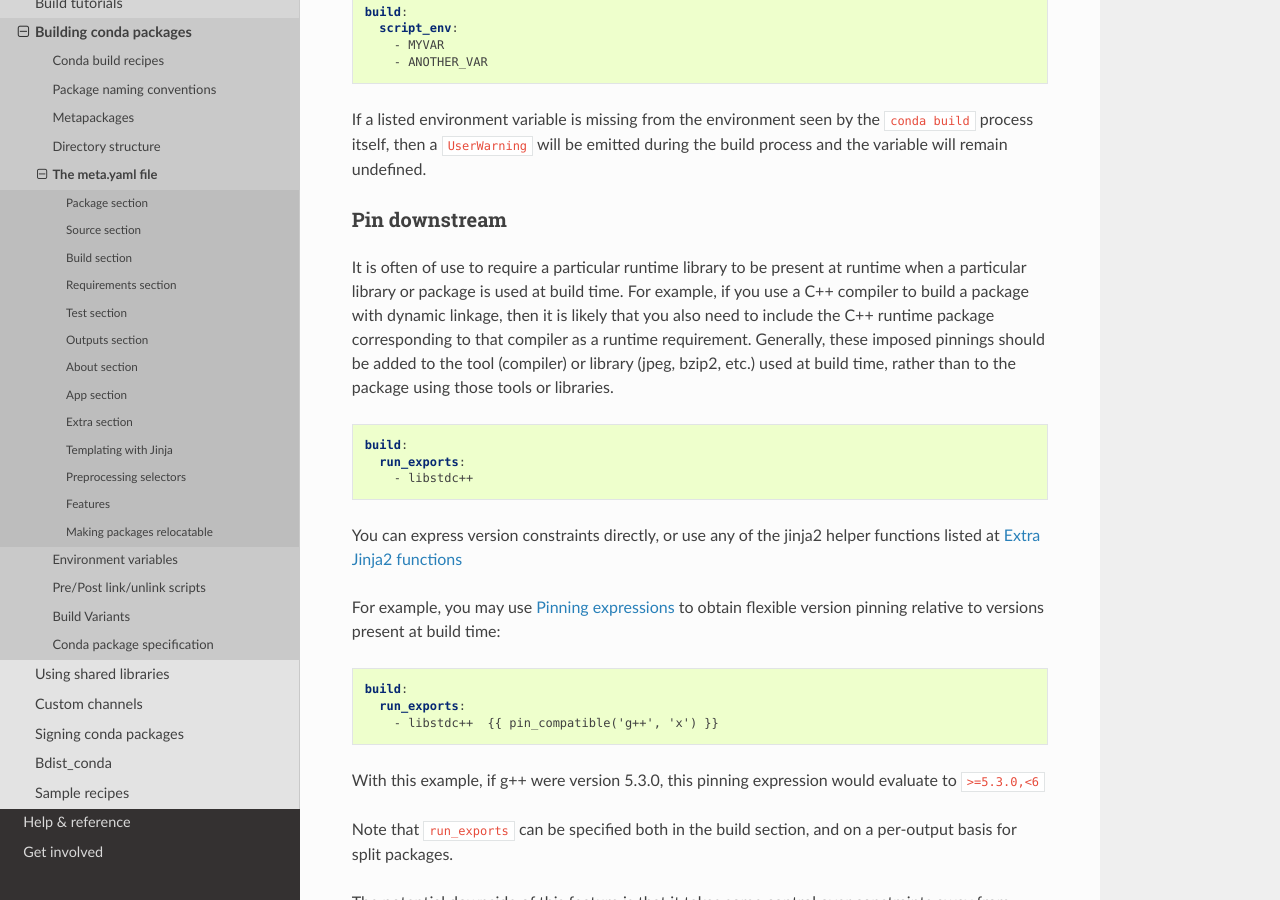
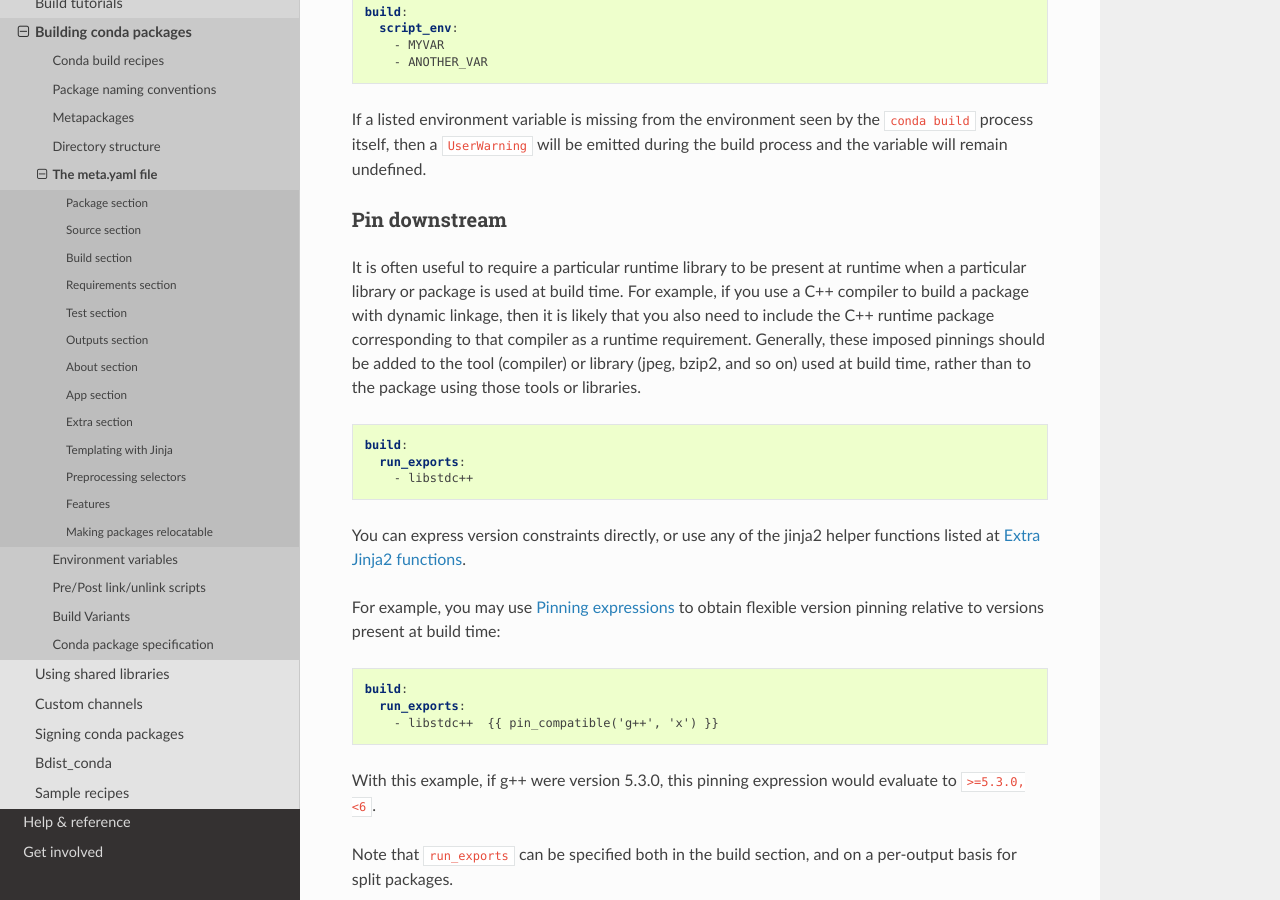
Before and after one commit to conda/conda-docs, a Sphinx documentation site: the page built from docs/source/building/meta-yaml.rst, in a window 1280 px wide and 900 px high, scrolled down 9852 px. Built offline with Sphinx 7.4.7 and the Read the Docs theme 2.0.0, drawn with Linux system fonts in a browser that asks for light colours; some of the changed text lies outside the part shown.

Commit message:
small style edits to meta-yaml
small style edits to meta-yaml

```diff
--- a/docs/source/building/meta-yaml.rst
+++ b/docs/source/building/meta-yaml.rst
@@ -445,12 +445,12 @@ undefined.
 Pin downstream
 ~~~~~~~~~~~~~~
 
-It is often of use to require a particular runtime library to be present at
+It is often useful to require a particular runtime library to be present at
 runtime when a particular library or package is used at build time. For example,
 if you use a C++ compiler to build a package with dynamic linkage, then it is
 likely that you also need to include the C++ runtime package corresponding to
 that compiler as a runtime requirement. Generally, these imposed pinnings should
-be added to the tool (compiler) or library (jpeg, bzip2, etc.) used at build
+be added to the tool (compiler) or library (jpeg, bzip2, and so on) used at build
 time, rather than to the package using those tools or libraries.
 
 .. code-block:: yaml
@@ -460,7 +460,7 @@ time, rather than to the package using those tools or libraries.
       - libstdc++
 
 You can express version constraints directly, or use any of the jinja2 helper
-functions listed at :ref:`extra_jinja2`
+functions listed at :ref:`extra_jinja2`.
 
 For example, you may use :ref:`pinning_expressions` to obtain flexible version
 pinning relative to versions present at build time:
@@ -473,7 +473,7 @@ pinning relative to versions present at build time:
 
 
 With this example, if g++ were version 5.3.0, this pinning expression would
-evaluate to ``>=5.3.0,<6``
+evaluate to ``>=5.3.0,<6``.
 
 Note that ``run_exports`` can be specified both in the build section, and on
 a per-output basis for split packages.
@@ -730,7 +730,7 @@ requirement:
      - name: libgcc
 
 
-Note: variant expressions are very powerful here. You can express the version
+Note: Variant expressions are very powerful here. You can express the version
 requirement in the run_exports entry as a jinja function to insert values
 based on the actual version of libgcc produced by the recipe. Read more about
 them at :ref:`referencing_subpackages`.
```
